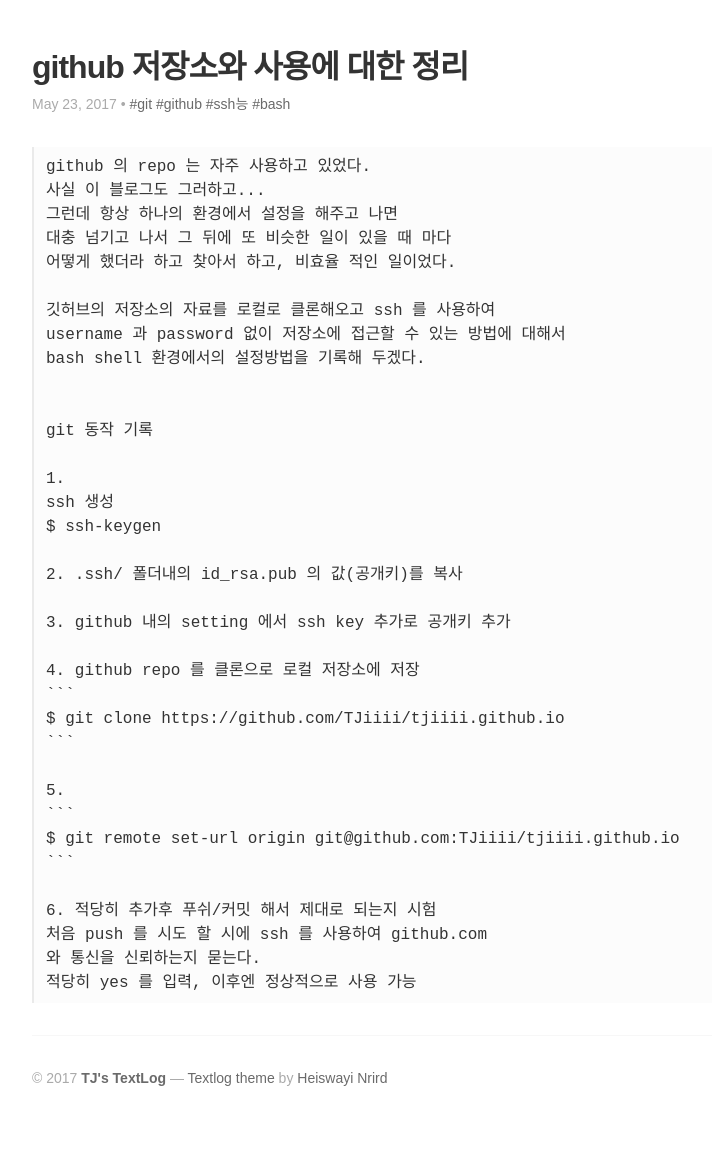
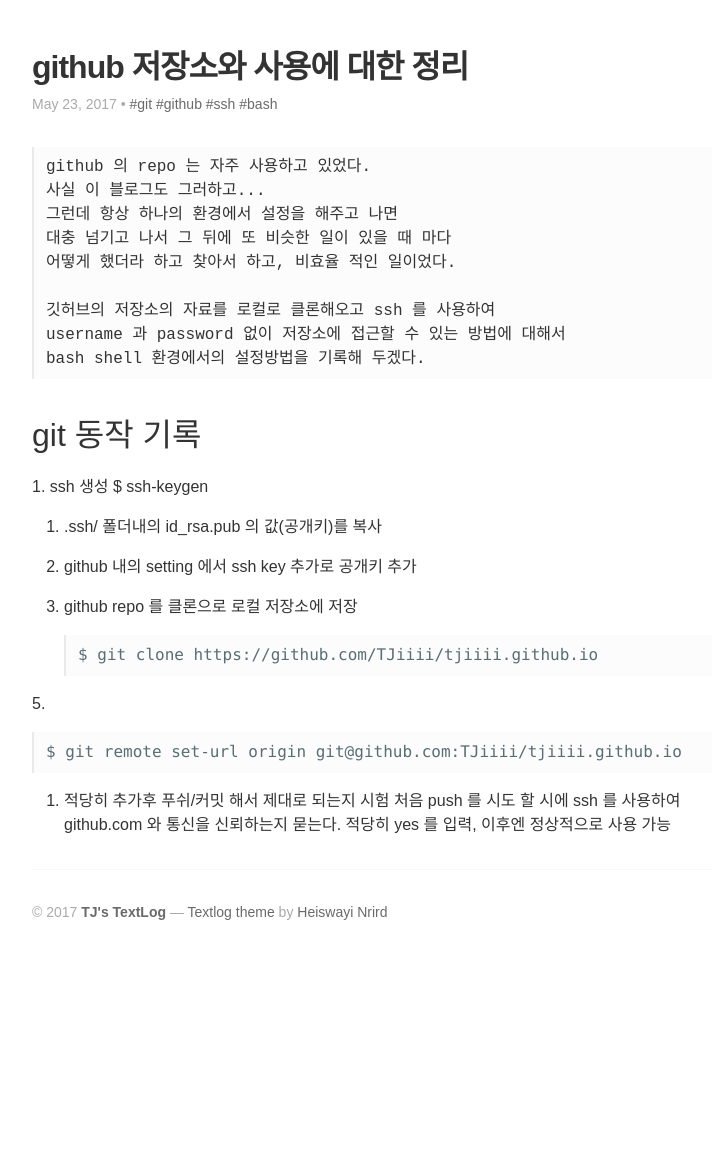
Before and after one commit to TJiiii/tjiiii.github.com, a Jekyll site: the page built from _posts/2017-05-23-github 저장소와 사용에 대한 정리.md, in a window 1280 px wide. Shown: the whole page, without its empty margins (8-720 px from the left). Built offline with Jekyll 4.4.1, drawn with Linux system fonts in a browser that asks for light colours; some web fonts are replaced; after the commit the page ends 987 px from its top, so only the background shows below that.

Commit message:
2017-05-23-github 저장소와 사용에 대한 정리.md

```diff
--- a/_posts/2017-05-23-github 저장소와 사용에 대한 정리.md
+++ b/_posts/2017-05-23-github 저장소와 사용에 대한 정리.md
@@ -1,7 +1,7 @@
 ---
 layout: post
 title: github 저장소와 사용에 대한 정리
-tags: [git, github, ssh능, bash]
+tags: [git, github, ssh, bash]
 comment: false
 ---
 <pre>
@@ -14,9 +14,9 @@ github 의 repo 는 자주 사용하고 있었다.
 깃허브의 저장소의 자료를 로컬로 클론해오고 ssh 를 사용하여
 username 과 password 없이 저장소에 접근할 수 있는 방법에 대해서
 bash shell 환경에서의 설정방법을 기록해 두겠다.
+</pre>
 
-
-git 동작 기록
+## git 동작 기록
 
 1.
 ssh 생성
@@ -40,4 +40,3 @@ $ git remote set-url origin git@github.com:TJiiii/tjiiii.github.io
 처음 push 를 시도 할 시에 ssh 를 사용하여 github.com
 와 통신을 신뢰하는지 묻는다.
 적당히 yes 를 입력, 이후엔 정상적으로 사용 가능
-</pre>
```
